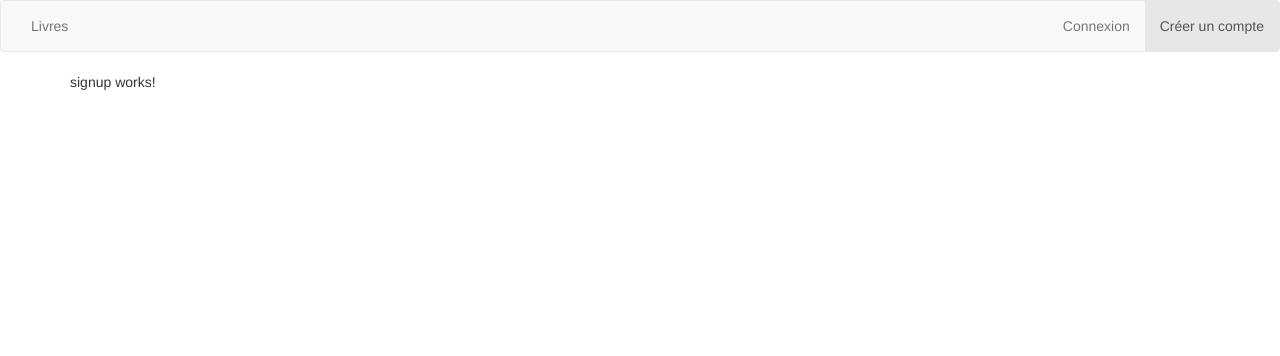
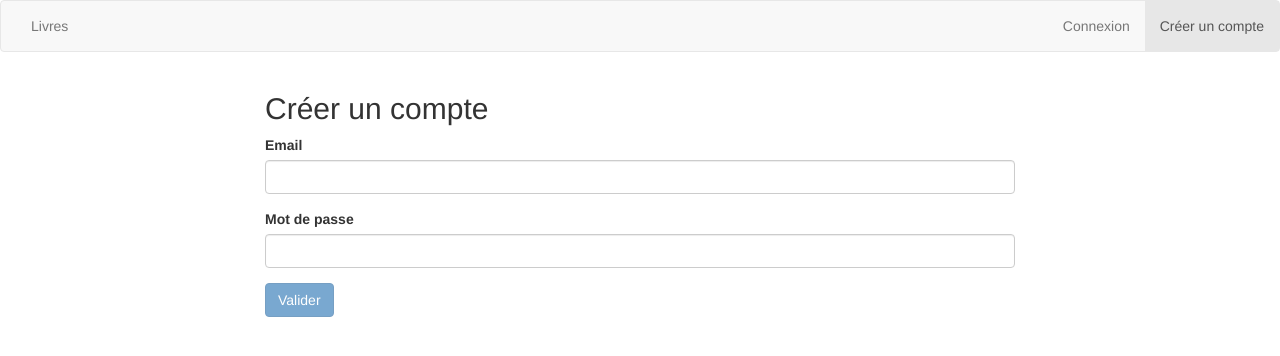
Before and after one commit to jbolaty/library_manage, an Angular app in the folder libraryManage/: page /auth/signup in a window 1280 px wide. Shown: the top 356 px of the page. Built offline with nearby package versions, Linux system fonts and the light colour scheme.

Commit message:
construction du signUpCOmponent pour l'enregistrement d'un nouvel utilisateur, edition d'un formulaire avec la méthode réactive, etimplémentation de paramètres obligatoires avant validation

```diff
--- a/libraryManage/package.json
+++ b/libraryManage/package.json
@@ -21,7 +21,7 @@
     "@angular/router": "~7.2.0",
     "bootstrap": "^3.3.7",
     "core-js": "^2.5.4",
-    "rxjs": "~6.3.3",
+    "rxjs": "^6.4.0",
     "tslib": "^1.9.0",
     "zone.js": "~0.8.26"
   },
--- a/libraryManage/src/app/auth/signup/signup.component.html
+++ b/libraryManage/src/app/auth/signup/signup.component.html
@@ -1,3 +1,23 @@
-<p>
-  signup works!
-</p>
+<div class="row">
+  <div class="col-sm-8 col-sm-offset-2">
+
+    <h2>Créer un compte</h2>
+
+    <form [formGroup]="signupForm" (ngSubmit)="onSubmit()">
+      <div class="form-group">
+        <label for="email">Email</label>
+        <input type="text" id="email" class="form-control" formControlName="email">
+      </div>
+
+      <div class="form-group">
+        <label for="password">Mot de passe </label>
+        <input type="password" id="password" class="form-control" formControlName="password">
+      </div>
+
+      <button type="submit" class="btn btn-primary" [disabled]="signupForm.invalid">Valider</button>
+    </form>
+
+
+    <p class="text-danger">{{ errorMessage }}</p>
+  </div>
+</div>
--- a/libraryManage/src/app/auth/signup/signup.component.ts
+++ b/libraryManage/src/app/auth/signup/signup.component.ts
@@ -1,4 +1,7 @@
 import { Component, OnInit } from '@angular/core';
+import { AuthService } from "../../services/auth.service";
+import { FormGroup, FormBuilder, Validators } from '@angular/forms';
+import { Router } from '@angular/router';
 
 @Component({
   selector: 'app-signup',
@@ -7,9 +10,42 @@
 })
 export class SignupComponent implements OnInit {
 
-  constructor() { }
+  signupForm: FormGroup;
+  errorMessage: string;
+
+  constructor(private formBuilder: FormBuilder,
+              private authService: AuthService,
+              private router: Router) { }
+
 
   ngOnInit() {
+    this.initForm();
+  }
+
+  // Méthode qui initialise le formulaire
+  // on créer deux champs, l'un avec le format "email" requis et l'autre  avec expression régulière
+  // imposant un minimum de 6 caractères de 0 à 9, a à z miniscule et majuscule
+  initForm(){
+    this.signupForm = this.formBuilder.group(
+      {
+        email: ['', [Validators.required, Validators.email]],
+        password: ['', [Validators.required, Validators.pattern(/[0-9a-zA-Z]{6,}/)]]
+      }
+    );
+  }
+
+  onSubmit(){
+    const email = this.signupForm.get('email').value;
+    const password = this.signupForm.get('password').value;
+
+    this.authService.createNewUser(email, password).then(
+      ()=>{
+        this.router.navigate(['/books']); // si pas d'erreur, redirection vers '/books'
+      },
+      (error) => {
+        this.errorMessage = error; // affichage du message d'erreur dans le template
+      }
+    )
   }
 
 }
--- a/libraryManage/src/app/services/auth.service.ts
+++ b/libraryManage/src/app/services/auth.service.ts
@@ -32,7 +32,7 @@
     );
   }
 
-  // Conection de l'utilisateur (asynchrone)
+  // Conexion de l'utilisateur (asynchrone)
   singnInUser(email: string, password: string){
     return new Promise(
       (resolve, reject)=>{
@@ -49,7 +49,7 @@
     )
   }
 
-  // déconnection de l'utilisateur
+  // déconnexion de l'utilisateur
   sinOutUser(){
     firebase.auth().signOut();
   }
```
Also changed, not shown: 1 other file (tests, documents, lock files or other folders).
